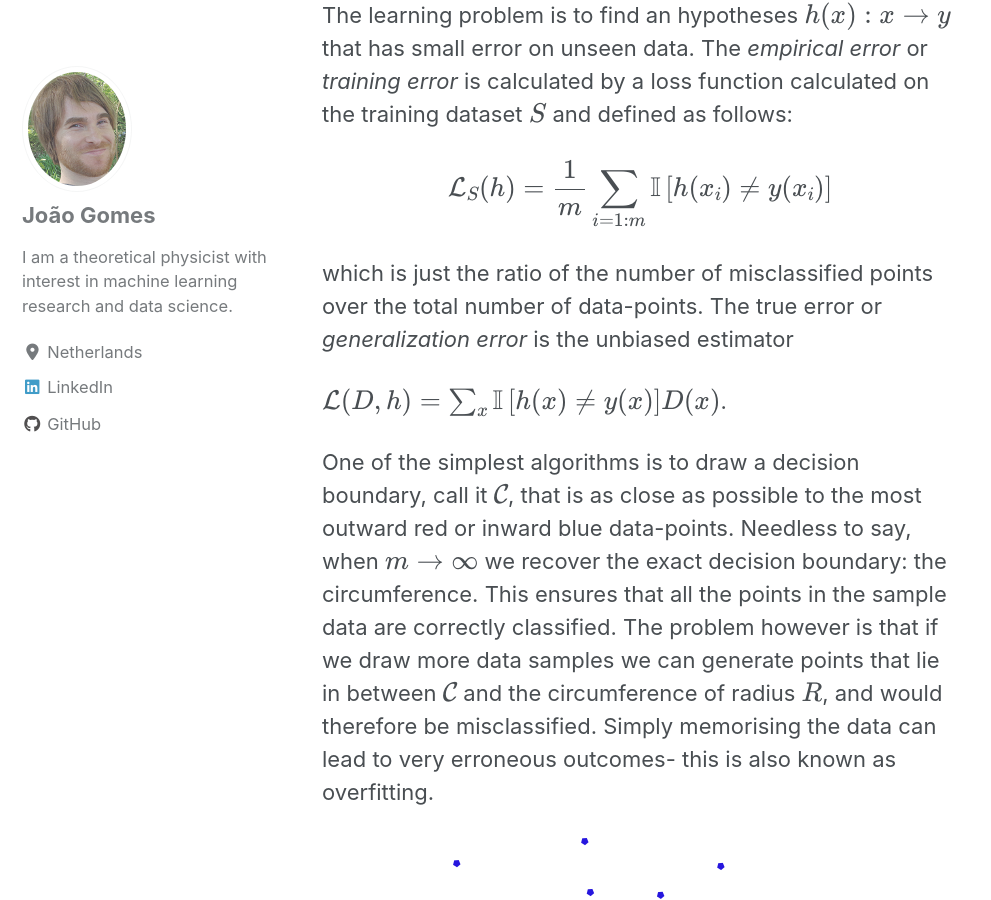
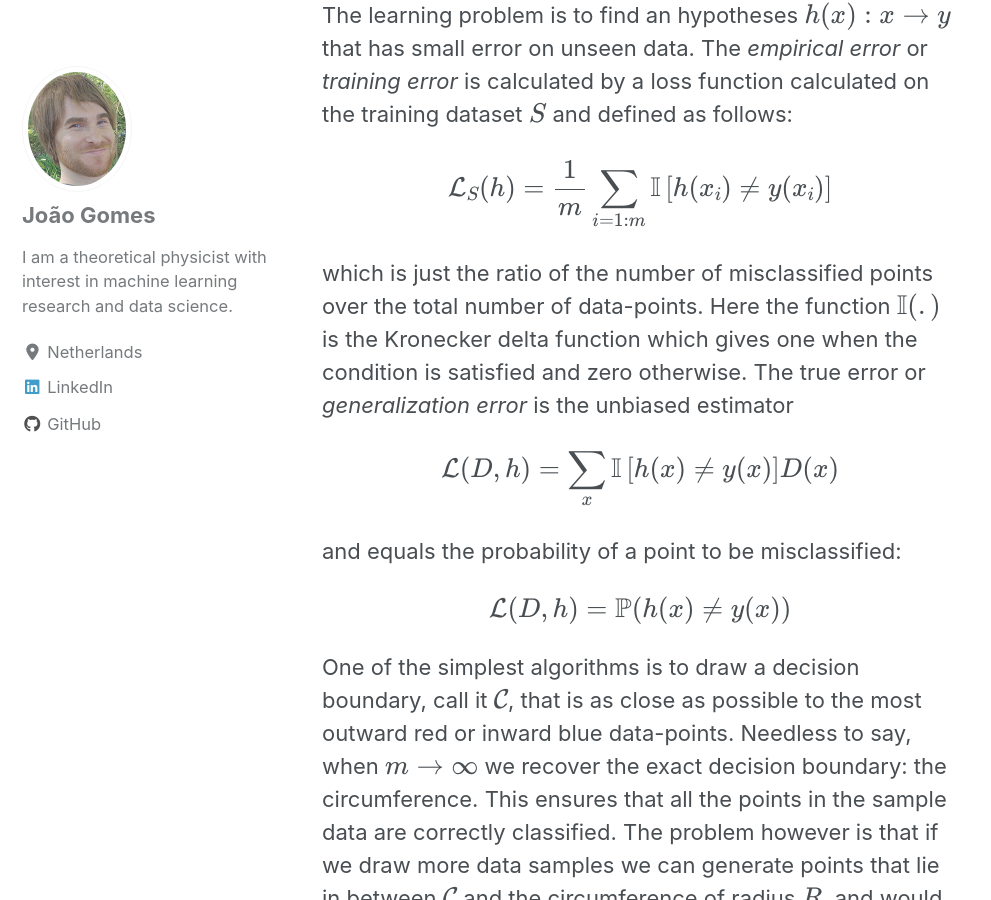
Before and after one commit to joaomvg/ml-pelican-website, a Jekyll site: the page built from _posts/2020-4-14-PAC_learning.md, in a window 1280 px wide and 900 px high, scrolled down 1609 px. Shown: the whole window, without its empty margins (0-991 px from the left). Built offline with Jekyll 4.4.1, drawn with Linux system fonts in a browser that asks for light colours; cached includes are drawn as plain includes; nearby versions of some CDN libraries; formulas are drawn with MathJax 3.

Commit message:
edit text

```diff
--- a/_posts/2020-4-14-PAC_learning.md
+++ b/_posts/2020-4-14-PAC_learning.md
@@ -27,9 +27,13 @@ The learning problem is to find an hypotheses $$h(x): x\rightarrow y$$ that has
 
 $$\mathcal{L}_S(h)=\frac{1}{m}\sum_{i=1:m}\mathbb{I}\left[h(x_i)\neq y(x_i)\right]$$
 
-which is just the ratio of the number of misclassified points over the total number of data-points. The true error or *generalization error* is the unbiased estimator
+which is just the ratio of the number of misclassified points over the total number of data-points. Here the function $$\mathbb{I}(.)$$ is the Kronecker delta function which gives one when the condition is satisfied and zero otherwise. The true error or *generalization error* is the unbiased estimator
 
-$$\mathcal{L}(D,h)=\sum_x\mathbb{I}\left[h(x)\neq y(x)\right]D(x)$$.
+$$\mathcal{L}(D,h)=\sum_x\mathbb{I}\left[h(x)\neq y(x)\right]D(x)$$
+
+and equals the probability of a point to be misclassified:
+
+$$\mathcal{L}(D,h)=\mathbb{P}(h(x)\neq y(x))$$
 
 One of the simplest algorithms is to draw a decision boundary, call it $$\mathcal{C}$$, that is as close as possible to the most outward red or inward blue data-points. Needless to say, when $$m\rightarrow \infty$$ we recover the exact decision boundary: the circumference. This ensures that all the points in the sample data are correctly classified. The problem however is that if we draw more data samples we can generate points that lie in between $$\mathcal{C}$$ and the circumference of radius $$R$$, and would therefore be misclassified.  Simply memorising the data can lead to very erroneous outcomes- this is also known as overfitting.
 
```
